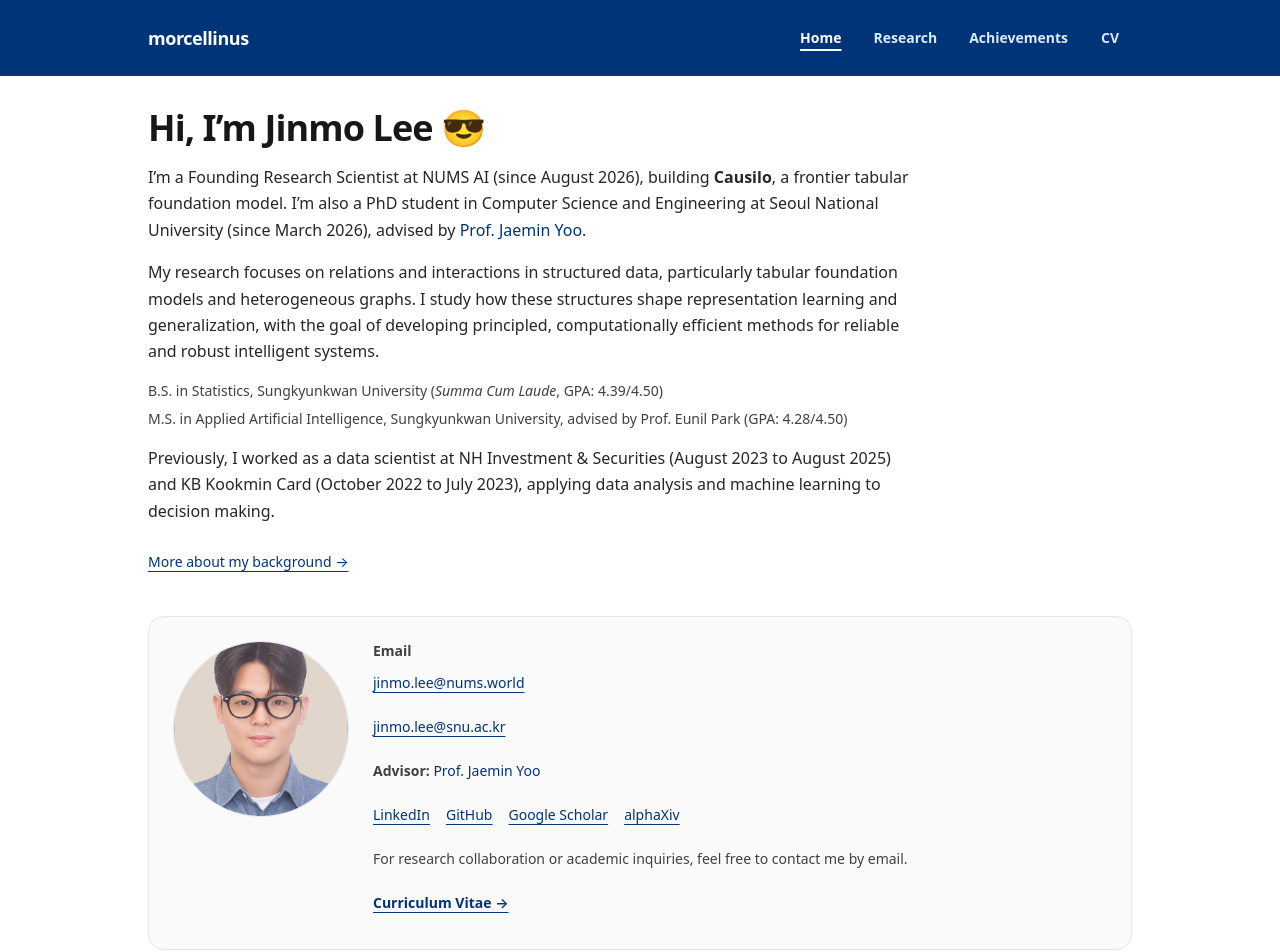
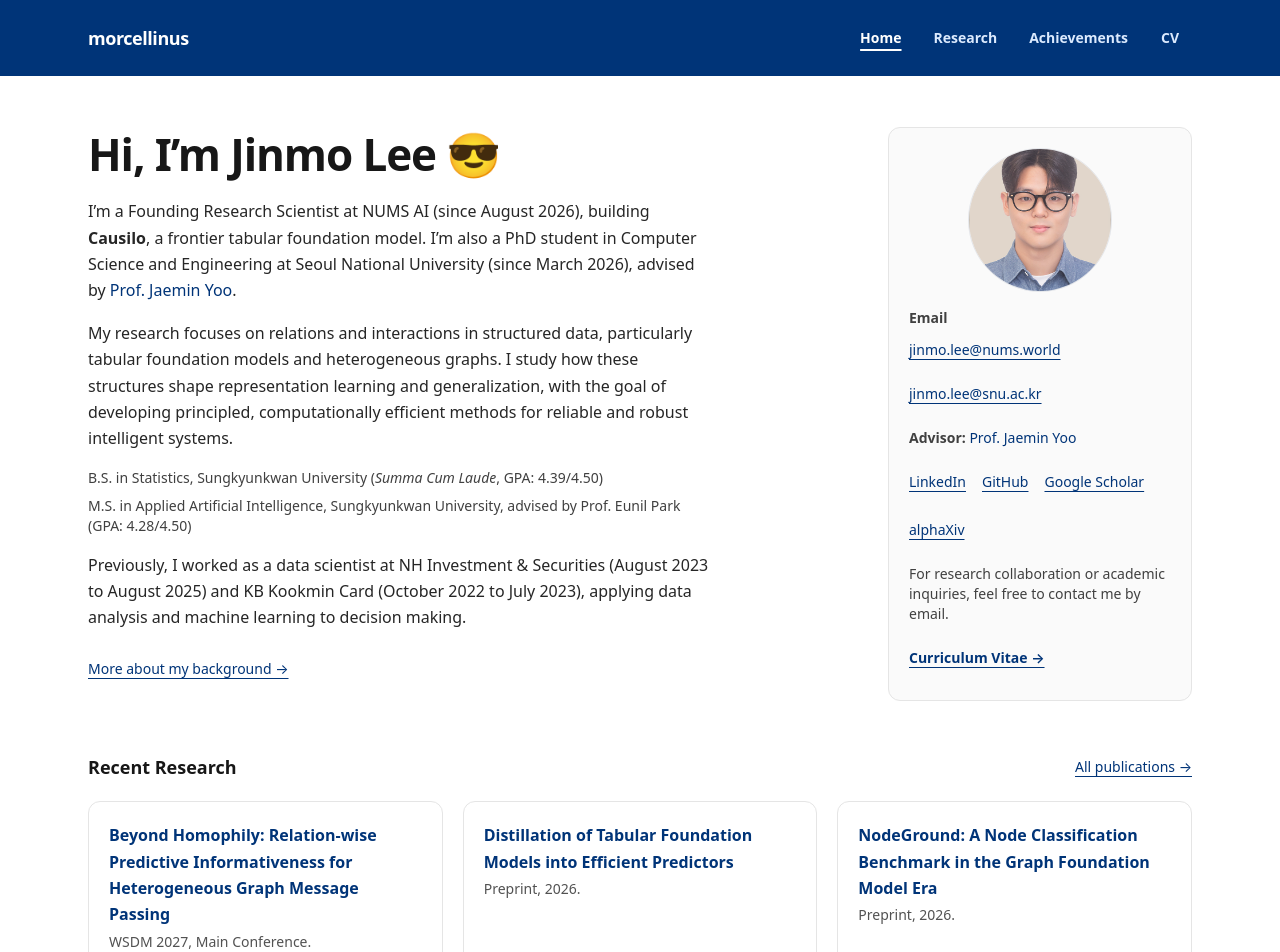
Before and after one commit to morcellinus/morcellinus.github.io, a Next.js app: page / in a window 1280 px wide. Shown: the top 952 px of the page. Built offline with nearby package versions, Linux system fonts and the light colour scheme; no server answers.

Commit message:
Adapt home layout and shared spacing to viewport width

```diff
--- a/app/globals.css
+++ b/app/globals.css
@@ -4,18 +4,37 @@
 
 :root { color-scheme: light; }
 html { min-height: 100%; }
-body { @apply min-h-screen bg-white text-neutral-900 antialiased; line-height: 1.65; }
+body { @apply flex min-h-screen flex-col bg-white text-neutral-900 antialiased; line-height: 1.65; }
 
 @layer components {
-  .site-container { @apply mx-auto w-full max-w-5xl px-4 sm:px-5; }
-  .section-title { @apply text-2xl font-bold tracking-tight sm:text-3xl; }
+  .site-container { @apply mx-auto w-full; max-width: 74rem; padding-inline: clamp(1rem, 3.5vw, 2.5rem); }
+  .site-main { @apply flex-1; padding-block: clamp(1.5rem, 4vw, 3.25rem); }
+  .page-stack { @apply flex flex-col; gap: clamp(1.5rem, 3.5vw, 2.75rem); }
+  .section-title { @apply font-bold leading-tight tracking-tight; font-size: clamp(1.5rem, 1.15rem + 1.45vw, 2.125rem); }
+  .home-title { font-size: clamp(1.875rem, 1.25rem + 2vw, 2.75rem); }
   .subsection-title { @apply text-lg font-bold; }
   .muted { @apply text-sm text-neutral-500; }
-  .content-card { @apply min-w-0 rounded-xl border border-neutral-200 p-4 sm:p-5; overflow-wrap: anywhere; }
+  .content-card { @apply min-w-0 rounded-xl border border-neutral-200; padding: clamp(0.875rem, 2vw, 1.25rem); overflow-wrap: anywhere; }
+  .intro-grid { @apply grid items-start; gap: clamp(1.5rem, 4vw, 3.5rem); }
+  .prose-column { @apply min-w-0; max-width: 68ch; }
+  .prose-column p { text-wrap: pretty; }
+  .profile-card { @apply grid min-w-0 items-start gap-4 bg-neutral-50; }
+  .profile-photo { @apply mx-auto aspect-square rounded-full border object-cover; width: clamp(6rem, 14vw, 9rem); }
+  .card-grid { @apply grid; gap: clamp(0.75rem, 1.75vw, 1.25rem); grid-template-columns: repeat(auto-fit, minmax(min(100%, 26rem), 1fr)); }
+  .featured-grid { grid-template-columns: repeat(auto-fit, minmax(min(100%, 17rem), 1fr)); }
   .text-link { @apply text-[#003478] underline-offset-4 hover:underline; }
   .contact-link { @apply inline-flex min-h-11 max-w-full items-center text-[#003478] underline underline-offset-4; overflow-wrap: anywhere; }
-  .dated-heading { @apply flex min-w-0 flex-col gap-1 sm:flex-row sm:items-baseline sm:justify-between sm:gap-4; }
-  .entry-date { @apply shrink-0 text-sm font-bold text-neutral-600; }
+  .dated-heading { @apply flex min-w-0 flex-wrap items-baseline justify-between gap-x-4 gap-y-1; }
+  .dated-heading h3 { flex: 1 1 15rem; }
+  .entry-date { @apply text-sm font-bold text-neutral-600; }
+
+  @media (min-width: 36rem) and (max-width: 55.999rem) {
+    .profile-card { grid-template-columns: auto minmax(0, 1fr); }
+  }
+
+  @media (min-width: 56rem) {
+    .intro-grid { grid-template-columns: minmax(0, 1fr) clamp(15rem, 26vw, 19rem); }
+  }
 }
 
 main { overflow-wrap: anywhere; }
--- a/app/layout.tsx
+++ b/app/layout.tsx
@@ -3,6 +3,7 @@ import type { Metadata, Viewport } from "next";
 import { NavBar } from "@/components/NavBar";
 import { Footer } from "@/components/Footer";
 import Link from "next/link";
+import Script from "next/script";
 
 export const metadata: Metadata = {
   title: "Jinmo Lee | NUMS AI & SNU CSE",
@@ -11,6 +12,8 @@ export const metadata: Metadata = {
 };
 
 export const viewport: Viewport = { width: "device-width", initialScale: 1, themeColor: "#003478" };
+
+const analyticsId = process.env.NEXT_PUBLIC_UMAMI_WEBSITE_ID?.trim();
 
 export default function RootLayout({ children }: { children: React.ReactNode }) {
   return (
@@ -23,8 +26,19 @@ export default function RootLayout({ children }: { children: React.ReactNode })
             <NavBar />
           </div>
         </header>
-        <main id="main-content" className="site-container py-6 sm:py-8">{children}</main>
+        <main id="main-content" className="site-container site-main">{children}</main>
         <Footer />
+        {analyticsId && (
+          <Script
+            src="https://cloud.umami.is/script.js"
+            strategy="afterInteractive"
+            data-website-id={analyticsId}
+            data-domains="morcellinus.github.io"
+            data-exclude-search="true"
+            data-exclude-hash="true"
+            data-do-not-track="true"
+          />
+        )}
       </body>
     </html>
   );
--- a/app/page.tsx
+++ b/app/page.tsx
@@ -1,20 +1,20 @@
-import Image from "next/image";
 import Link from "next/link";
-import { ContactLinks } from "@/components/ContactLinks";
+import { ProfileCard } from "@/components/ProfileCard";
 import { publications } from "@/lib/profile";
 
 export default function HomePage() {
   return (
-    <section className="space-y-8">
-      <div className="space-y-4">
-        <h1 className="text-3xl font-bold tracking-tight sm:text-4xl">Hi, I’m Jinmo Lee 😎</h1>
-        <p className="max-w-3xl text-neutral-800">
+    <div className="page-stack">
+      <section className="intro-grid" aria-labelledby="intro">
+        <div className="prose-column space-y-4">
+          <h1 id="intro" className="section-title home-title">Hi, I’m Jinmo Lee 😎</h1>
+          <p className="text-neutral-800">
             I’m a Founding Research Scientist at NUMS AI (since August 2026), building
             <strong> Causilo</strong>, a frontier tabular foundation model. I’m also a PhD student
             in Computer Science and Engineering at Seoul National University (since March 2026),
             advised by <a className="text-link" href="https://da.snu.ac.kr/" target="_blank" rel="noopener noreferrer">Prof. Jaemin Yoo</a>.
           </p>
-        <p className="max-w-3xl text-neutral-800">
+          <p className="text-neutral-800">
             My research focuses on relations and interactions in structured data, particularly
             tabular foundation models and heterogeneous graphs. I study how these structures shape
             representation learning and generalization, with the goal of developing principled,
@@ -24,27 +24,21 @@ export default function HomePage() {
             <li>B.S. in Statistics, Sungkyunkwan University (<i>Summa Cum Laude</i>, GPA: 4.39/4.50)</li>
             <li>M.S. in Applied Artificial Intelligence, Sungkyunkwan University, advised by Prof. Eunil Park (GPA: 4.28/4.50)</li>
           </ul>
-        <p className="max-w-3xl text-neutral-800">
+          <p className="text-neutral-800">
             Previously, I worked as a data scientist at NH Investment &amp; Securities (August 2023 to
             August 2025) and KB Kookmin Card (October 2022 to July 2023), applying data analysis and
             machine learning to decision making.
           </p>
           <Link className="contact-link text-sm" href="/about/">More about my background →</Link>
         </div>
-      <div className="flex min-w-0 flex-col items-center gap-5 rounded-2xl border border-neutral-200 bg-neutral-50 p-4 sm:flex-row sm:items-start sm:gap-6 sm:p-6">
-        <Image src="/profile.jpg" alt="Jinmo Lee" width={210} height={210} priority className="h-36 w-36 shrink-0 rounded-full border object-cover sm:h-44 sm:w-44" />
-        <div className="w-full min-w-0 space-y-3">
-          <ContactLinks />
-          <p className="text-sm text-neutral-700">For research collaboration or academic inquiries, feel free to contact me by email.</p>
-          <Link className="contact-link text-sm font-semibold" href="/cv/">Curriculum Vitae →</Link>
-        </div>
-      </div>
+        <ProfileCard priority />
+      </section>
       <section aria-labelledby="recent-research">
         <div className="flex flex-wrap items-center justify-between gap-x-4 gap-y-1">
           <h2 id="recent-research" className="subsection-title">Recent Research</h2>
           <Link className="contact-link text-sm" href="/research/">All publications →</Link>
         </div>
-        <ul className="mt-3 space-y-3">
+        <ul className="card-grid featured-grid mt-3">
           {publications.slice(0, 3).map((paper) => (
             <li key={paper.id} className="content-card">
               {paper.url ? (
@@ -57,6 +51,6 @@ export default function HomePage() {
           ))}
         </ul>
       </section>
-    </section>
+    </div>
   );
 }
```
Lines whose indentation alone changed are shown as unchanged.
